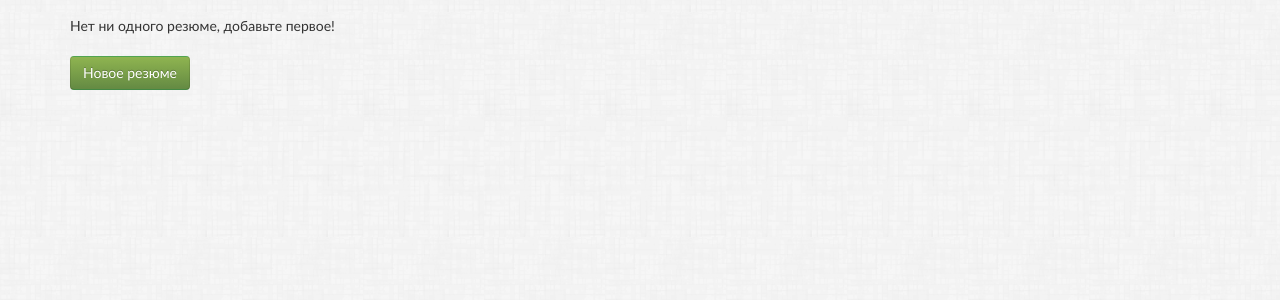
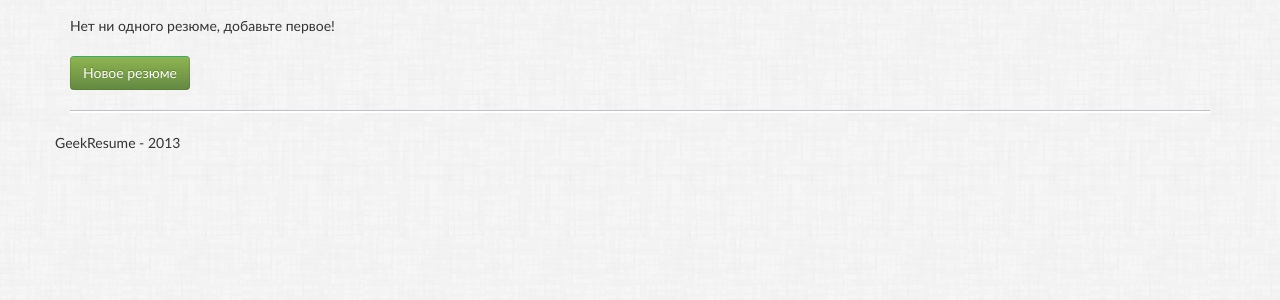
Before and after one commit to andybandy/geekresume, a Rails app: page /resumes in a window 1280 px wide. Shown: the part 213-513 px from the top of the page. Run offline with Rails 7, Linux system fonts and the light colour scheme; the visitor is signed in with stand-in values (Sample User, id 1); data that the repository does not hold is empty; style sheets or scripts are compiled from the project's sources; some libraries are stand-ins or nearby versions.

Commit message:
Добавлен футер

```diff
--- a/geekresume/app/assets/stylesheets/custom.css.scss
+++ b/geekresume/app/assets/stylesheets/custom.css.scss
@@ -8,7 +8,7 @@
   width: 75%;
 }
 
-#resumes hr{
+#resumes hr, .footer hr {
   border-top: 1px solid #BEC0C3;
   border-bottom: 2px solid white;
 }
--- /dev/null
+++ b/geekresume/app/views/application/_footer.html.haml
@@ -0,0 +1,8 @@
+.footer
+  .container
+    %hr
+    .row.copyright
+      .span5
+      .span2.offset5.copy
+        %p
+          GeekResume - 2013
--- a/geekresume/app/views/layouts/application.html.erb
+++ b/geekresume/app/views/layouts/application.html.erb
@@ -9,6 +9,7 @@
 <body>
 <%= render 'header' %>
 <%= yield %>
+<%= render 'footer' %>
 
 </body>
 </html>
```
Also changed, not shown: geekresume/app/assets/images/footer_bg.jpg (added).
